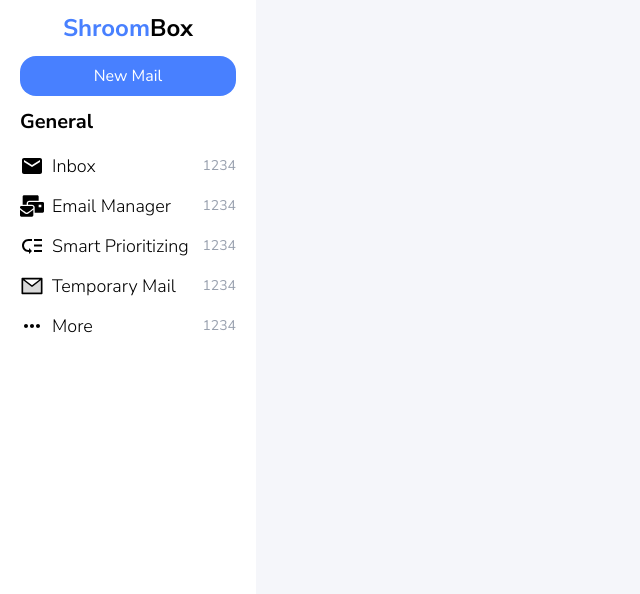
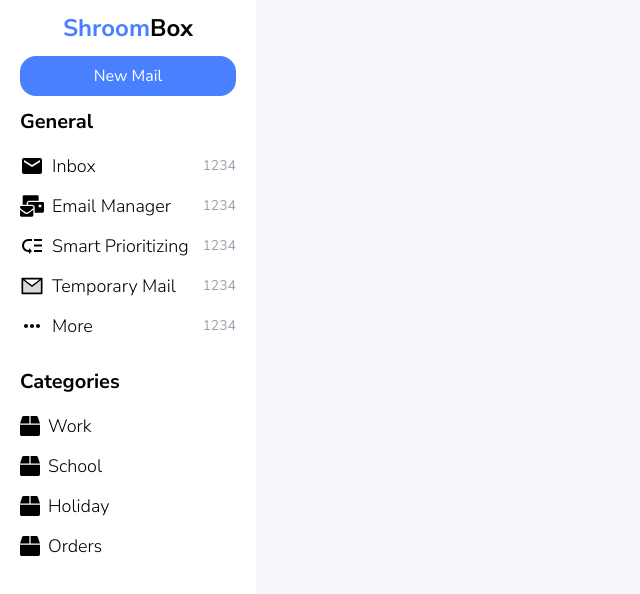
Before and after one commit to shr00m335/shroomBox, a React (Vite) app: page /inbox in a window 1280 px wide. Shown: the top 594 px of the page, without its empty margins (0-640 px from the left). Built offline with nearby package versions, Linux system fonts and the light colour scheme.

Commit message:
Added Sidebar Category Section

```diff
--- a/src/components/sidebar/Sidebar.tsx
+++ b/src/components/sidebar/Sidebar.tsx
@@ -1,4 +1,5 @@
 import { BlueButton } from "../Buttons";
+import SidebarCategory from "./category/Category";
 import SidebarGeneral from "./general/General";
 
 const Sidebar: React.FC = () => {
@@ -10,6 +11,7 @@ const Sidebar: React.FC = () => {
       </p>
       <BlueButton>New Mail</BlueButton>
       <SidebarGeneral />
+      <SidebarCategory />
     </div>
   );
 };
--- /dev/null
+++ b/src/components/sidebar/category/Category.tsx
@@ -0,0 +1,17 @@
+import SidebarCategoryItem from "./CategoryItem";
+
+const SidebarCategory = (): React.ReactNode => {
+  return (
+    <div className="flex flex-col items-start my-3">
+      <p className="font-bold text-xl">Categories</p>
+      <div className="py-1">
+        <SidebarCategoryItem label="Work" />
+        <SidebarCategoryItem label="School" />
+        <SidebarCategoryItem label="Holiday" />
+        <SidebarCategoryItem label="Orders" />
+      </div>
+    </div>
+  );
+};
+
+export default SidebarCategory;
--- /dev/null
+++ b/src/components/sidebar/category/CategoryItem.tsx
@@ -0,0 +1,20 @@
+import { FaBox } from "react-icons/fa";
+
+interface SidebarCategoryItemProps {
+  label: string;
+}
+
+const SidebarCategoryItem = ({
+  label,
+}: SidebarCategoryItemProps): React.ReactNode => {
+  return (
+    <button className="flex items-center my-3 w-full">
+      <>
+        <FaBox size={20} />
+        <p className="text-lg ml-2 font-light">{label}</p>
+      </>
+    </button>
+  );
+};
+
+export default SidebarCategoryItem;
```
